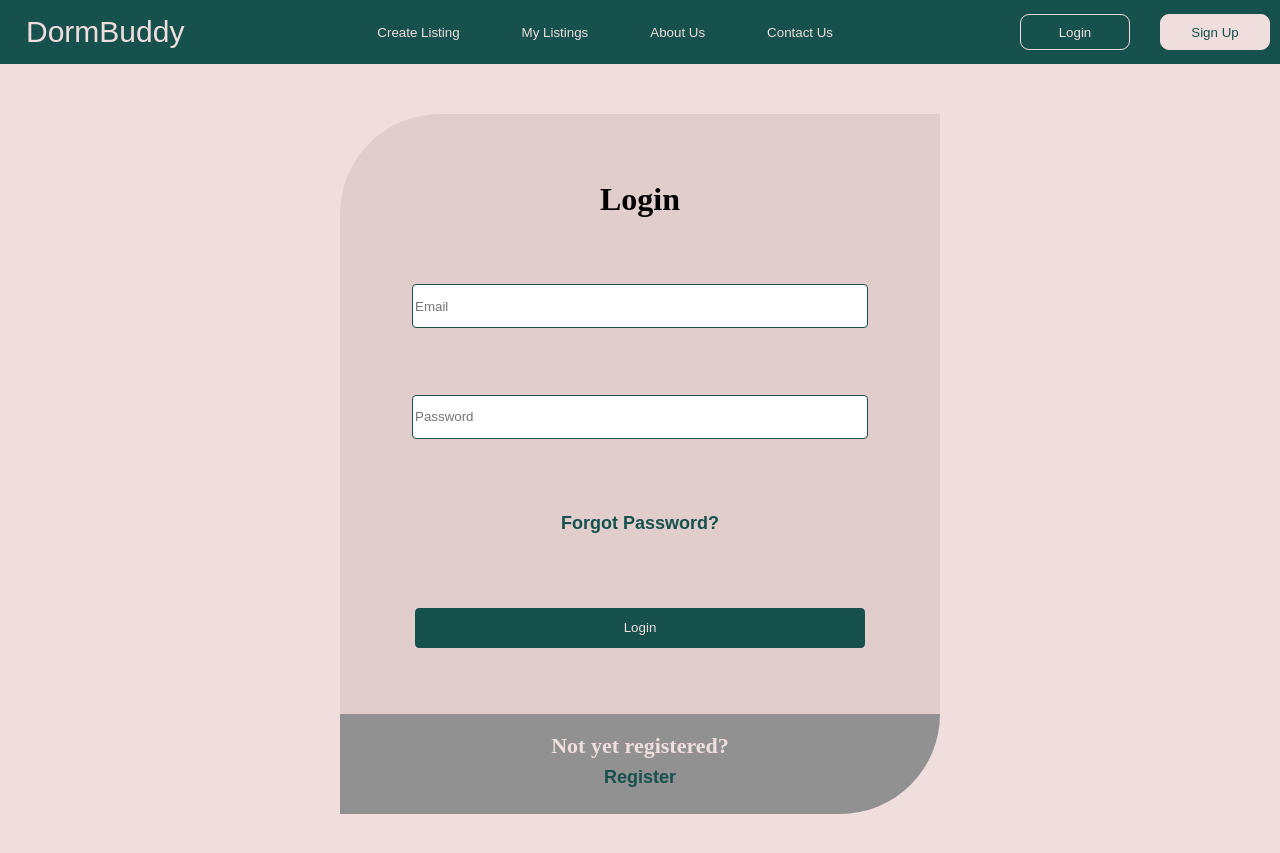
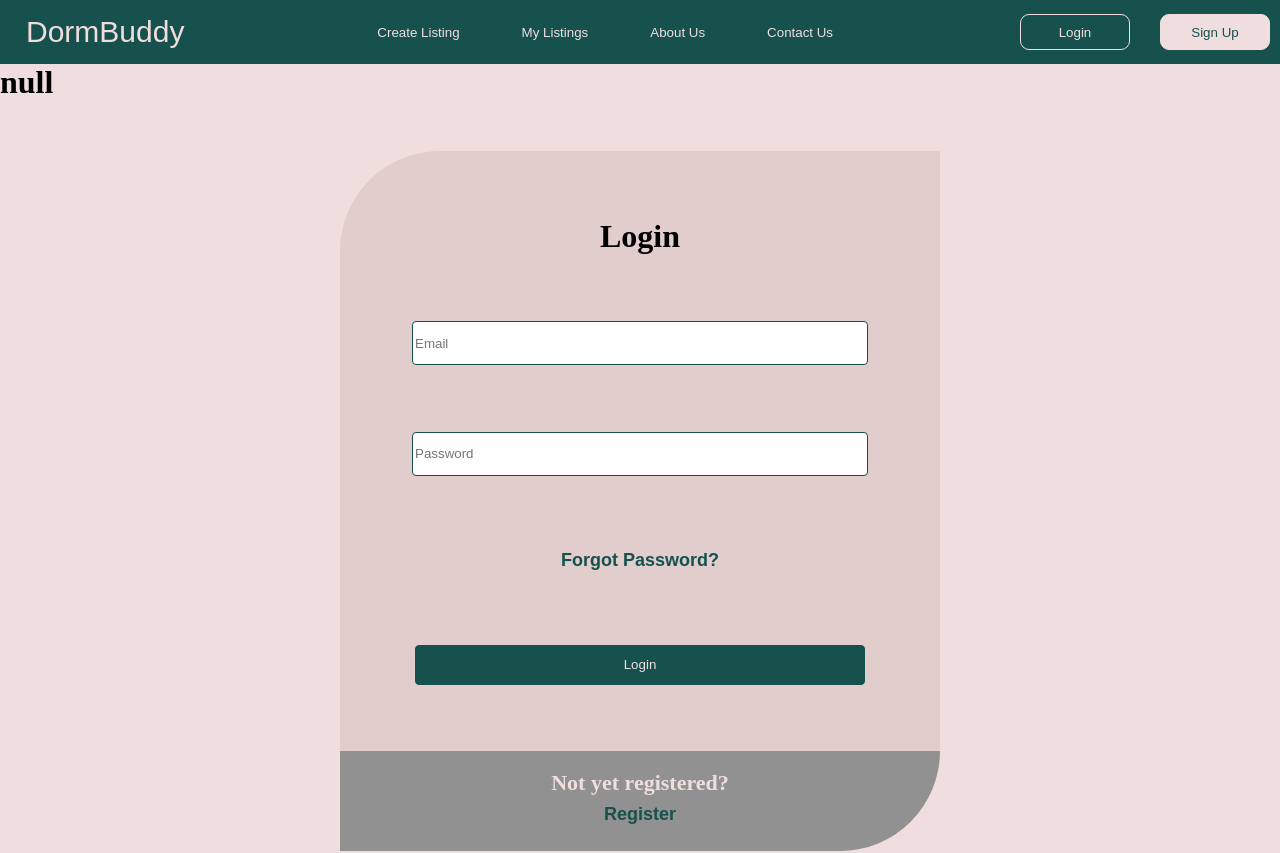
Before and after one commit to KrabbyKrabby/dormbuddy, a React (Create React App) app: page /login in a window 1280 px wide. Shown: the top 853 px of the page. Built offline with nearby package versions, Linux system fonts and the light colour scheme; no server answers.

Commit message:
API test

```diff
--- a/package.json
+++ b/package.json
@@ -6,6 +6,7 @@
     "@testing-library/jest-dom": "^5.17.0",
     "@testing-library/react": "^13.4.0",
     "@testing-library/user-event": "^13.5.0",
+    "axios": "^1.6.1",
     "firebase": "^10.6.0",
     "react": "^18.2.0",
     "react-dom": "^18.2.0",
--- a/src/DormData.js
+++ b/src/DormData.js
@@ -32,6 +32,7 @@ export default [
     {
         postID : 2,
         userEmail:"chowdhuryittehad@gmail.com",
+        userContact:"01712345678",
         title : "Dorm 2",
         rent : 2000,
         mapLink : "Location 2",
--- a/src/pages/LoginPage.js
+++ b/src/pages/LoginPage.js
@@ -3,10 +3,29 @@ import Footer from '../components/Footer';
 import LoginCard from '../components/LoginCard';
 import './CSS/LoginPage.css';
 
+import axios from 'axios';
+import React from 'react';
+
+const baseURL = "https://api.imgflip.com/get_memes"
+
 export default function LoginPage(props) {
+
+
+    const [post, setPost] = React.useState(null);
+
+    React.useEffect(() => {
+        axios.get(baseURL).then((response) => {
+                setPost(response.data);
+            })
+            .catch((err) => {
+                console.log(err);
+            })
+    });
+
     return (
         <main className="main">
             <Navbar {...props}/>
+            <h1>{JSON.stringify(post)}</h1>
             <LoginCard {...props}/>
             <Footer />
         </main>
```
Also changed, not shown: 1 other file (tests, documents, lock files or other folders).
